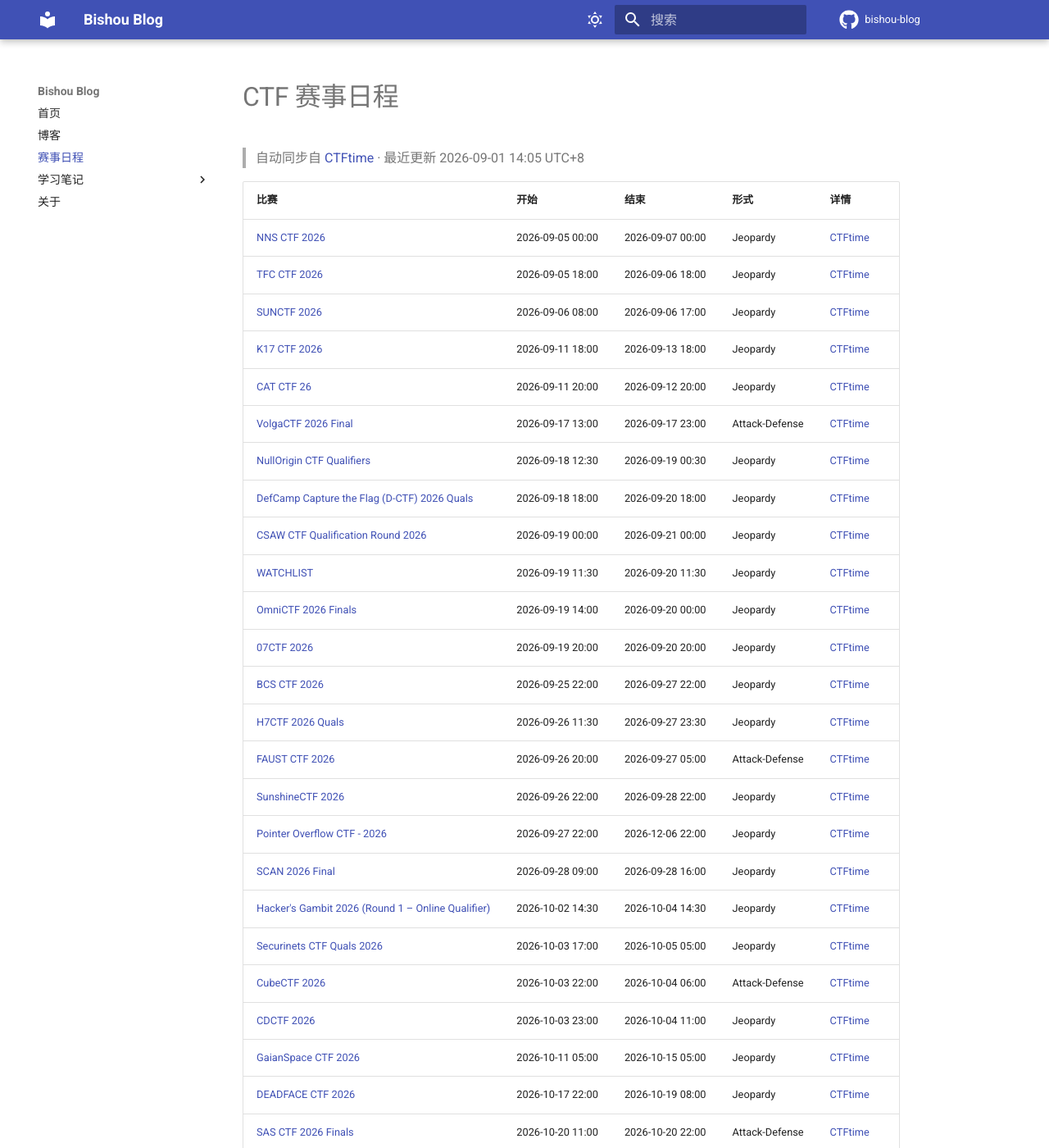
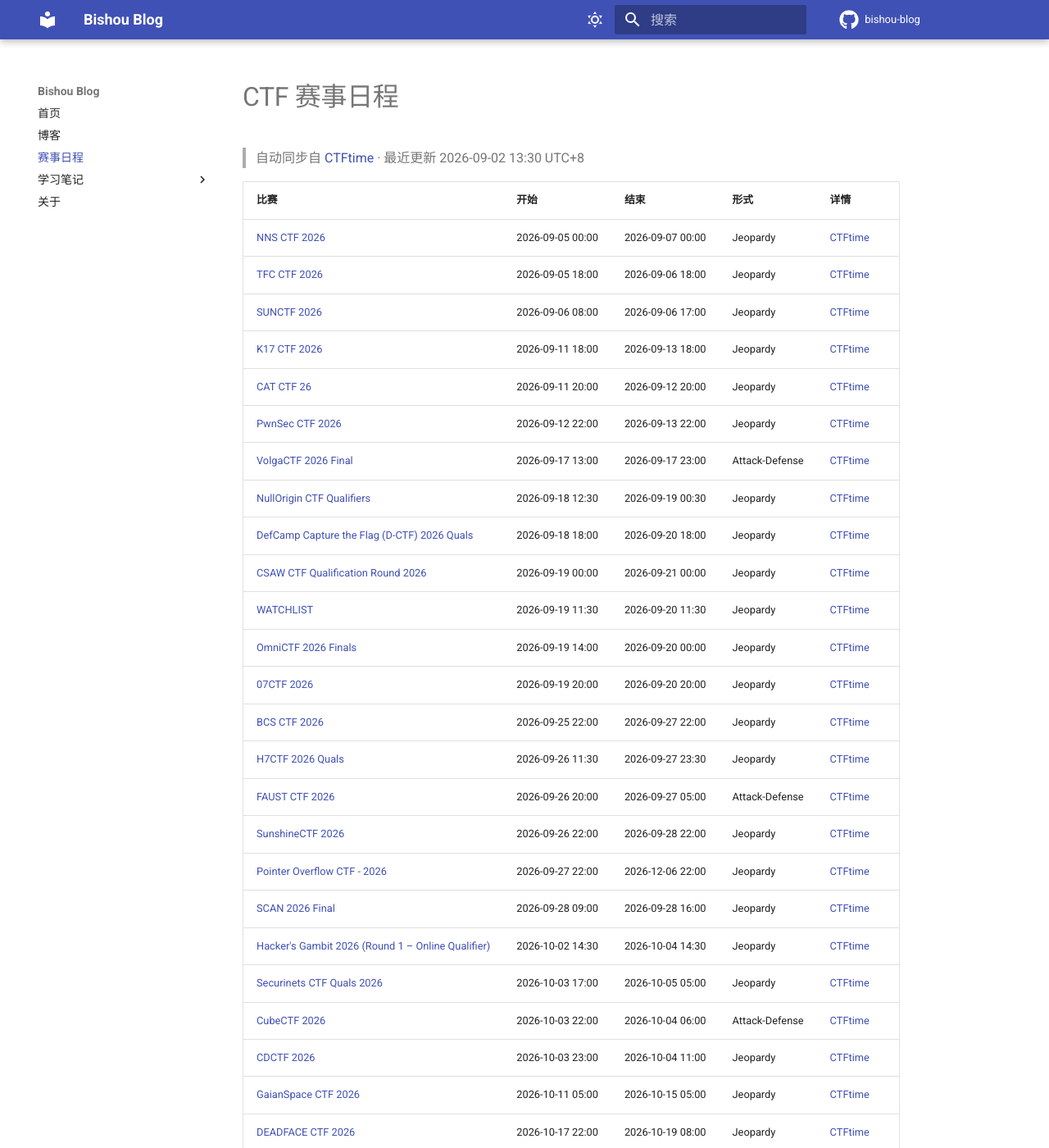
Before and after one commit to bishouyou/bishou-blog, an MkDocs documentation site: the page built from docs/events.md, in a window 1280 px wide and 1400 px high. Shown: the whole window at 82% size. Built offline with MkDocs 1.6.1 and Material for MkDocs 9.7.7, drawn with Linux system fonts in a browser that asks for light colours; comment, search, counter and statistics services are not loaded; some of the changed text lies outside the part shown.

Commit message:
chore: 同步 CTF 赛事日程

```diff
--- a/docs/events.md
+++ b/docs/events.md
@@ -6,7 +6,7 @@ hide:
 
 # CTF 赛事日程
 
-> 自动同步自 [CTFtime](https://ctftime.org) · 最近更新 2026-09-01 14:05 UTC+8
+> 自动同步自 [CTFtime](https://ctftime.org) · 最近更新 2026-09-02 13:30 UTC+8
 
 | 比赛 | 开始 | 结束 | 形式 | 详情 |
 | --- | --- | --- | --- | --- |
@@ -15,6 +15,7 @@ hide:
 | [SUNCTF 2026](https://ctftime.org/event/3389/) | 2026-09-06 08:00 | 2026-09-06 17:00 | Jeopardy | [CTFtime](https://ctftime.org/event/3389/) |
 | [K17 CTF 2026](https://ctftime.org/event/3145/) | 2026-09-11 18:00 | 2026-09-13 18:00 | Jeopardy | [CTFtime](https://ctftime.org/event/3145/) |
 | [CAT CTF 26](https://ctftime.org/event/3360/) | 2026-09-11 20:00 | 2026-09-12 20:00 | Jeopardy | [CTFtime](https://ctftime.org/event/3360/) |
+| [PwnSec CTF 2026](https://ctftime.org/event/3159/) | 2026-09-12 22:00 | 2026-09-13 22:00 | Jeopardy | [CTFtime](https://ctftime.org/event/3159/) |
 | [VolgaCTF 2026 Final](https://ctftime.org/event/3265/) | 2026-09-17 13:00 | 2026-09-17 23:00 | Attack-Defense | [CTFtime](https://ctftime.org/event/3265/) |
 | [NullOrigin CTF Qualifiers](https://ctftime.org/event/3346/) | 2026-09-18 12:30 | 2026-09-19 00:30 | Jeopardy | [CTFtime](https://ctftime.org/event/3346/) |
 | [DefCamp Capture the Flag (D-CTF) 2026 Quals](https://ctftime.org/event/3392/) | 2026-09-18 18:00 | 2026-09-20 18:00 | Jeopardy | [CTFtime](https://ctftime.org/event/3392/) |
@@ -39,4 +40,3 @@ hide:
 | [Hack.lu CTF 2026](https://ctftime.org/event/3207/) | 2026-10-24 02:00 | 2026-10-26 02:00 | Jeopardy | [CTFtime](https://ctftime.org/event/3207/) |
 | [H7CTF 2026 Finals](https://ctftime.org/event/3094/) | 2026-10-24 14:30 | 2026-10-25 14:30 | Attack-Defense | [CTFtime](https://ctftime.org/event/3094/) |
 | [Sudocrypt v16.0](https://ctftime.org/event/3404/) | 2026-10-27 11:30 | 2026-10-28 23:30 | Hack quest | [CTFtime](https://ctftime.org/event/3404/) |
-| [Hacker's Gambit 2026 (Round 2 – Grand Finale)](https://ctftime.org/event/3381/) | 2026-10-30 14:30 | 2026-10-31 14:30 | Jeopardy | [CTFtime](https://ctftime.org/event/3381/) |
```
